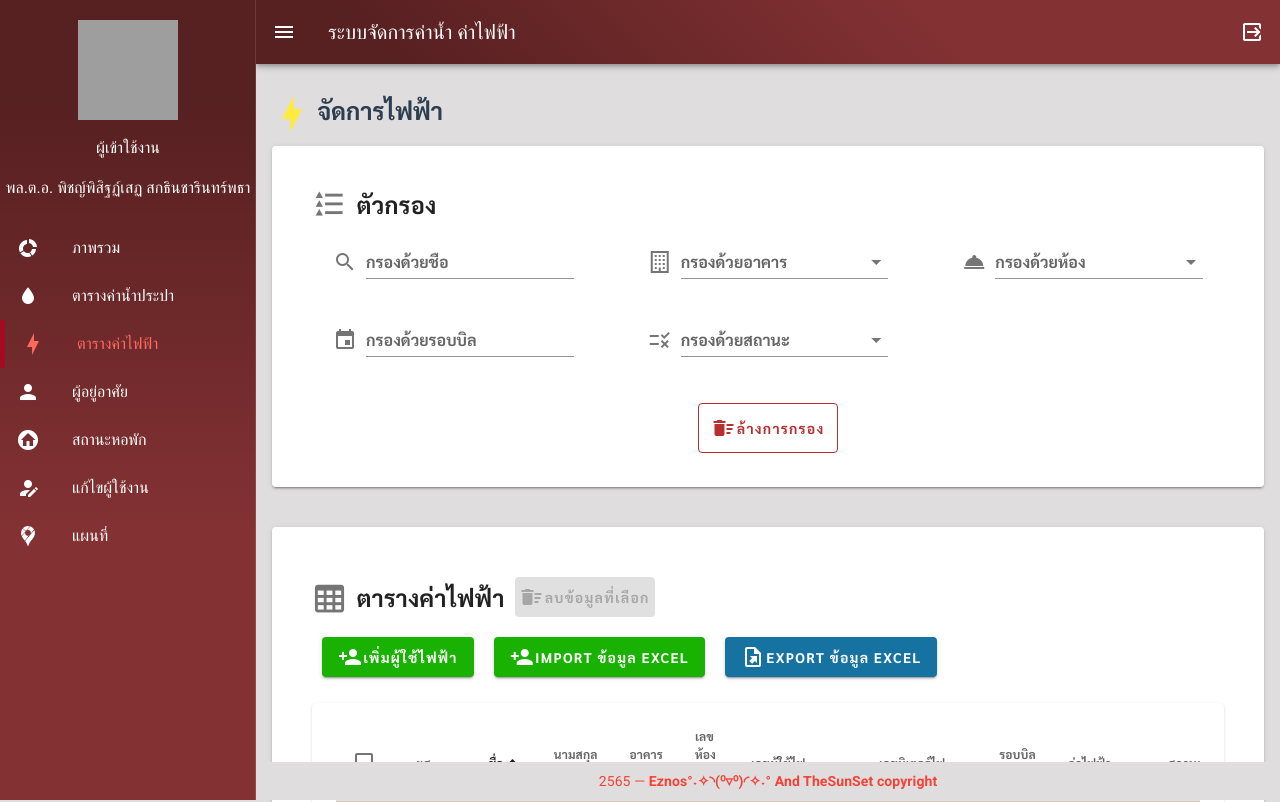
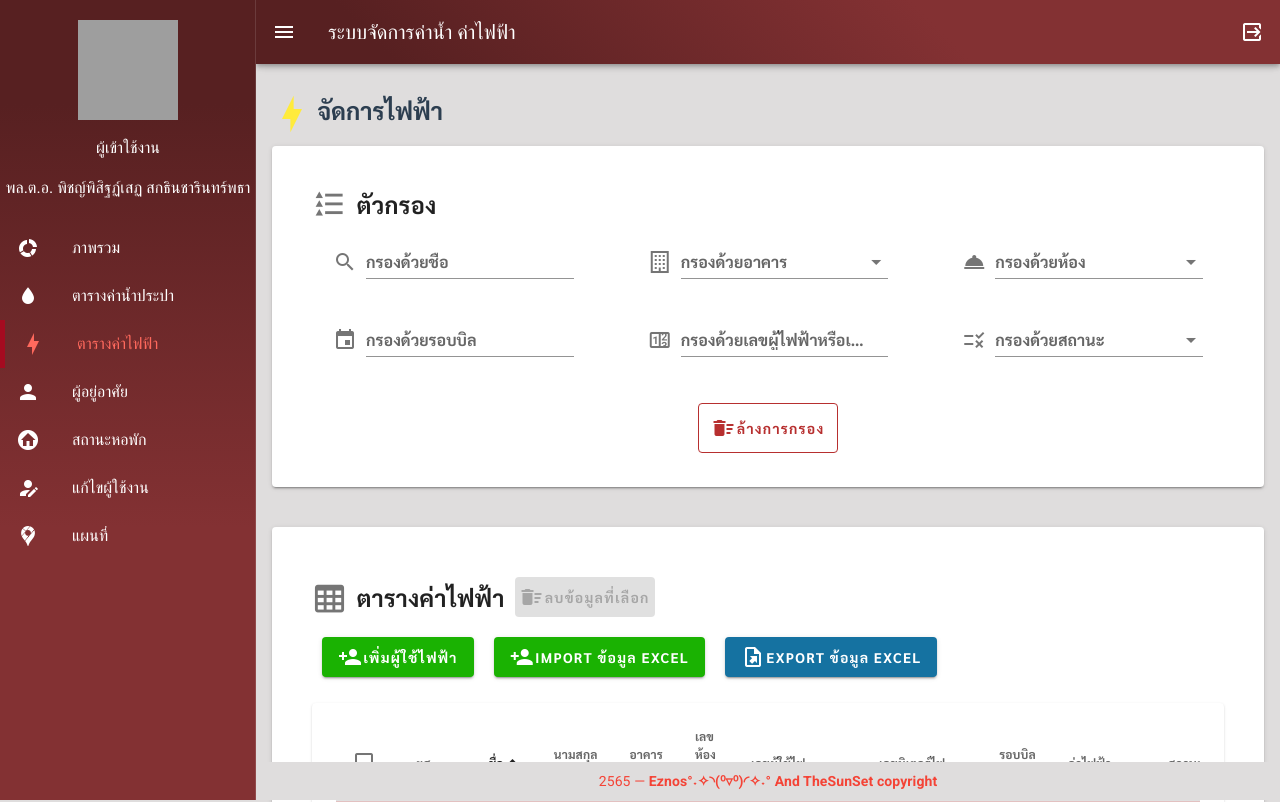
Before and after one commit to eznos/BMS-Back-Office-UI, a Vue app: page /electricbill in a window 1280 px wide. Shown: the top 802 px of the page. Built offline with nearby package versions, Linux system fonts and the light colour scheme; grey boxes are pictures that could not be loaded.

Commit message:
- feat(✨): create Electric number, Meter filter

```diff
--- a/src/views/table/Electric.vue
+++ b/src/views/table/Electric.vue
@@ -93,6 +93,18 @@
                 @input="modalfilter = false"
               ></v-date-picker>
             </v-menu>
+          </v-col>
+          <!-- filter by electricity_no and electricity_meter_no-->
+          <v-col cols="12" xs="12" sm="12" md="4" lg="4">
+            <v-text-field
+              v-model="search"
+              class="filter"
+              prepend-icon="mdi-counter"
+              label="กรองด้วยเลขผู้ไฟฟ้าหรือเลขมิเตอร์"
+              @keypress="isNumber($event)"
+              hint="ตัวอย่าง 123456789123"
+            >
+            </v-text-field>
           </v-col>
           <!-- Filter for  status-->
           <v-col cols="12" xs="12" sm="12" md="4" lg="4">
@@ -1154,6 +1166,7 @@ export default {
         {
           text: "ค่าไฟฟ้า",
           value: "price",
+          filterable: false,
         },
         {
           text: "สถานะ",
@@ -1433,6 +1446,7 @@ export default {
         (this.roomFilterValue = ""),
         (this.dateFilterValue = "");
       this.statusFilterValue = "";
+      this.search = "";
     },
     // search in data table
     filterOnlyCapsText(value, search) {
```
